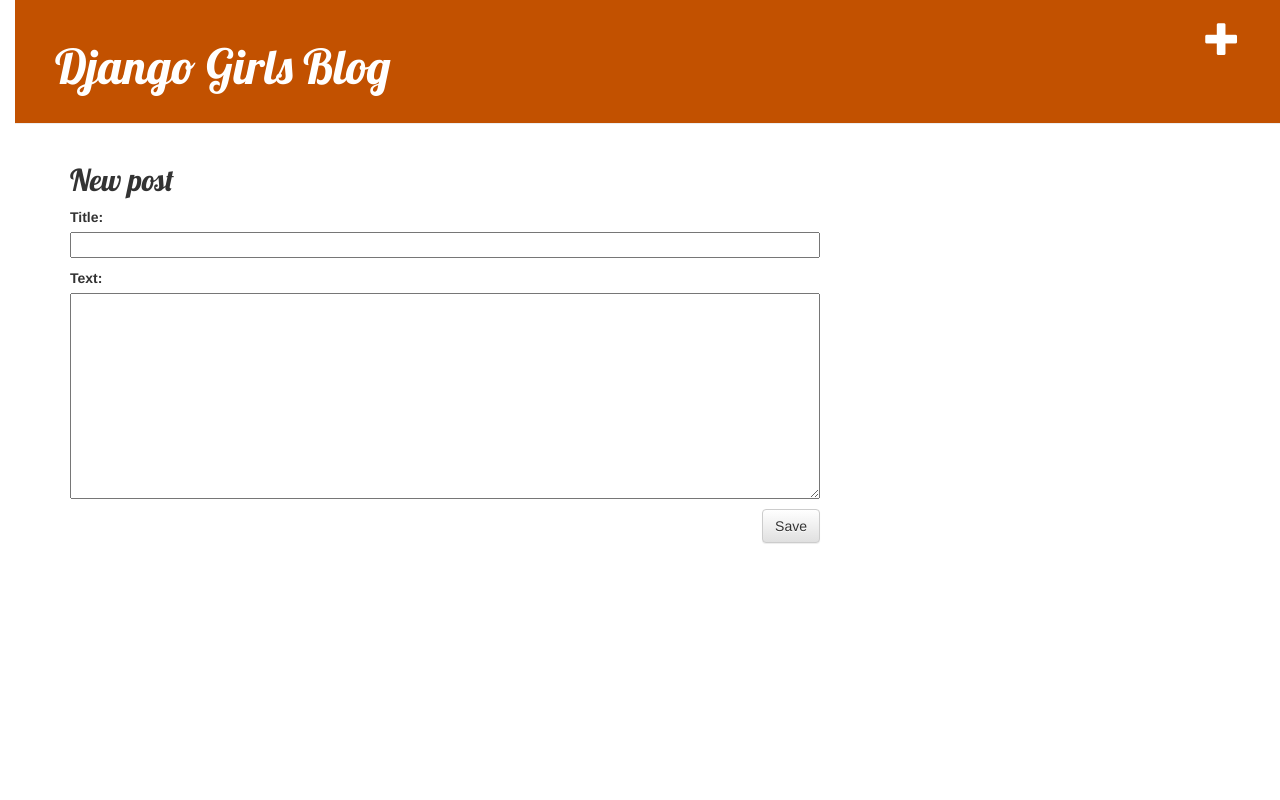
After one commit to splan-splan/my-first-blog, a Django app: page /post/new/ in a window 1280 px wide. The commit adds this page. Run offline with Django 3.2, Linux system fonts and the light colour scheme; the visitor is signed in with stand-in values (Sample User, id 1); some libraries are stand-ins or nearby versions.

Commit message:
Add view and template for detailed blog post as well as CSS for the site.

```diff
--- /dev/null
+++ b/blog/forms.py
@@ -0,0 +1,9 @@
+from django import forms
+
+from .models import Post
+
+class PostForm(forms.ModelForm):
+
+    class Meta:
+        model = Post
+        fields = ('title', 'text',)
--- /dev/null
+++ b/blog/static/css/blog.css
@@ -0,0 +1,55 @@
+h1 a, h2 a {
+    color: #C25100;
+    font-family: 'Lobster';
+}
+
+body {
+    padding-left: 15px
+}
+
+.page-header {
+    background-color: #C25100;
+    margin-top: 0;
+    padding: 20px 20px 20px 40px;
+}
+
+.page-header h1, .page-header h1 a, .page-header h1 a:visited, .page-header h1 a:active {
+    color: #ffffff;
+    font-size: 36pt;
+    text-decoration: none;
+}
+
+.content {
+    margin-left: 40px;
+}
+
+h1, h2, h3, h4 {
+    font-family: 'Lobster', cursive;
+}
+
+.date {
+    color: #828282;
+}
+
+.save {
+    float: right;
+}
+
+.post-form textarea, .post-form input {
+    width: 100%;
+}
+
+.top-menu, .top-menu:hover, .top-menu:visited {
+    color: #ffffff;
+    float: right;
+    font-size: 26pt;
+    margin-right: 20px;
+}
+
+.post {
+    margin-bottom: 70px;
+}
+
+.post h2 a, .post h2 a:visited {
+    color: #000000;
+}
--- /dev/null
+++ b/blog/templates/blog/base.html
@@ -0,0 +1,28 @@
+{% load static %}
+<html>
+    <head>
+        <title>Django Girls blog</title>
+        <link rel="stylesheet" href="//maxcdn.bootstrapcdn.com/bootstrap/3.2.0/css/bootstrap.min.css">
+        <link rel="stylesheet" href="//maxcdn.bootstrapcdn.com/bootstrap/3.2.0/css/bootstrap-theme.min.css">
+        <link href='//fonts.googleapis.com/css?family=Lobster&subset=latin,latin-ext' rel='stylesheet' type='text/css'>
+        <link rel="stylesheet" href="{% static 'css/blog.css' %}">
+    </head>
+    <body>
+        <div class="page-header">
+
+            {% if user.is_authenticated %}
+            <a href="{% url 'post_new' %}" class="top-menu"><span class="glyphicon glyphicon-plus"></span></a>
+            {% endif %}
+
+            <h1><a href="/">Django Girls Blog</a></h1>
+        </div>
+        <div class="content container">
+            <div class="row">
+                <div class="col-md-8">
+                    {% block content %}
+                    {% endblock %}
+                </div>
+            </div>
+        </div>
+    </body>
+</html>
--- /dev/null
+++ b/blog/templates/blog/post_edit.html
@@ -0,0 +1,9 @@
+{% extends 'blog/base.html' %}
+
+{% block content %}
+    <h2>New post</h2>
+    <form method="POST" class="post-form">{% csrf_token %}
+        {{ form.as_p }}
+        <button type="submit" class="save btn btn-default">Save</button>
+    </form>
+{% endblock %}
--- a/blog/urls.py
+++ b/blog/urls.py
@@ -3,4 +3,7 @@
 
 urlpatterns = [
     path('', views.post_list, name='post_list'),
+    path('post/<int:pk>/', views.post_detail, name='post_detail'),
+    path('post/<int:pk>/edit/', views.post_edit, name='post_edit'),
+    path('post/new/', views.post_new, name='post_new'),
 ]
--- a/blog/views.py
+++ b/blog/views.py
@@ -1,6 +1,43 @@
-from django.shortcuts import render
+# from django.shortcuts import render
+from django.shortcuts import redirect
+from django.utils import timezone
+from .models import Post
+from django.shortcuts import render, get_object_or_404
+from .forms import PostForm
 
 # Create your views here.
 
 def post_list(request):
-    return render(request, 'blog/post_list.html',{})
+    posts = Post.objects.filter(published_date__lte=timezone.now()).order_by('published_date')
+    return render(request, 'blog/post_list.html', {'posts': posts})
+
+def post_new(request):
+    if request.method == "POST":
+        form = PostForm(request.POST)
+        if form.is_valid():
+            post = form.save(commit=False)
+            post.author = request.user
+            post.published_date = timezone.now()
+            post.save()
+            return redirect('post_detail', pk=post.pk)
+    else:
+        form = PostForm()
+    return render(request, 'blog/post_edit.html', {'form': form})
+
+def post_detail(request, pk):
+        post = get_object_or_404(Post, pk=pk)
+        return render(request, 'blog/post_detail.html', {'post': post})
+
+def post_edit(request, pk):
+    post = get_object_or_404(Post, pk=pk)
+    if request.method == "POST":
+        form = PostForm(request.POST, instance=post)
+        if form.is_valid():
+            post = form.save(commit=False)
+            post.author = request.user
+            post.published_date = timezone.now()
+            post.save()
+            return redirect('post_detail', pk=post.pk)
+    else:
+        form = PostForm(instance=post)
+    return render(request, 'blog/post_edit.html', {'form': form})
--- a/mysite/settings.py
+++ b/mysite/settings.py
@@ -39,6 +39,7 @@
     'django.contrib.messages',
     'django.contrib.staticfiles',
     'blog.apps.BlogConfig',
+    # 'hello',
 ]
 
 MIDDLEWARE = [
--- a/mysite/urls.py
+++ b/mysite/urls.py
@@ -15,8 +15,10 @@
 """
 from django.contrib import admin
 from django.urls import path, include
+# import hello.views as hello
 
 urlpatterns = [
     path('admin/', admin.site.urls),
     path('',include('blog.urls')),
+
 ]
```
Also changed, not shown: blog/templates/blog/post_detail.html (added, +20 -0 lines), blog/templates/blog/post_list.html (+12 -25 lines).
